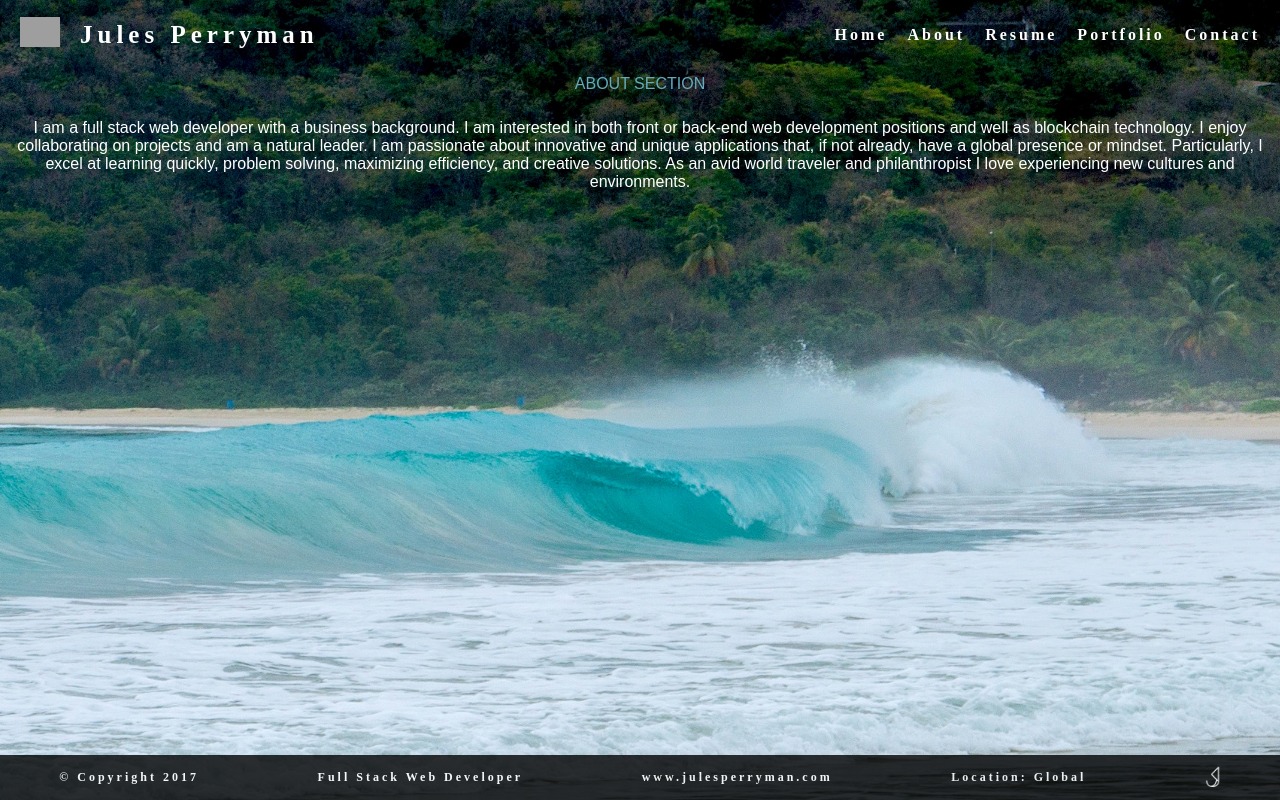
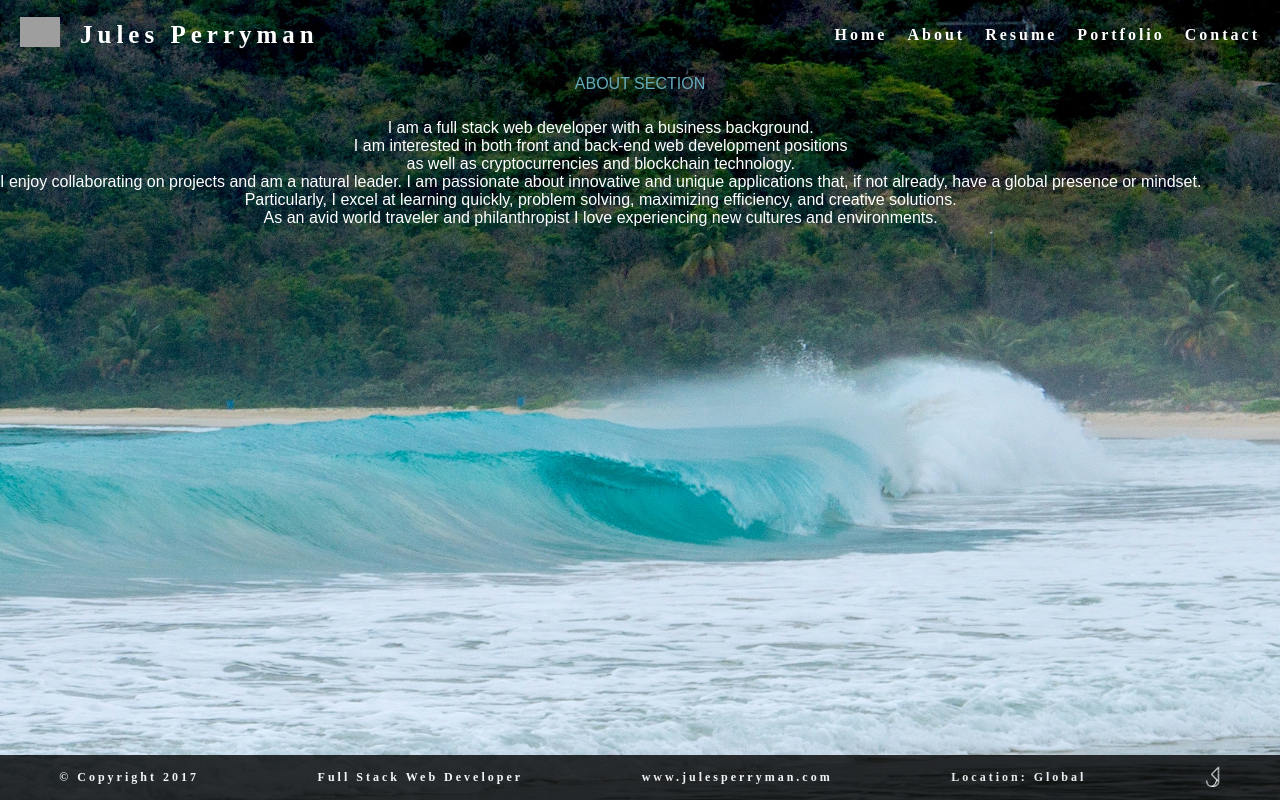
Before and after one commit to jperryman23/personal-website, a React (Create React App) app: page /About in a window 1280 px wide. Built offline with nearby package versions, Linux system fonts and the light colour scheme; grey boxes are pictures that could not be loaded.

Commit message:
added resume to website

```diff
--- a/src/components/About.js
+++ b/src/components/About.js
@@ -16,7 +16,17 @@ export default class About extends Component {
 <section className="AboutSection">
 
                     <div>
-                        <p> I am a full stack web developer with a business background. I am interested in both front or back-end web development positions and well as blockchain technology. I enjoy collaborating on projects and am a natural leader. I am passionate about innovative and unique applications that, if not already, have a global presence or mindset. Particularly, I excel at learning quickly, problem solving, maximizing efficiency, and creative solutions. As an avid world traveler and philanthropist I love experiencing new cultures and environments. </p>
+                        <p> I am a full stack web developer with a business background.
+                        <br></br>
+                        I am interested in both front and back-end web development positions
+                        <br></br>
+                        as well as cryptocurrencies and blockchain technology.
+                        <br></br>
+                        I enjoy collaborating on projects and am a natural leader.
+                        I am passionate about innovative and unique applications that, if not already, have a global presence or mindset.
+                        <br></br>
+                     Particularly, I excel at learning quickly, problem solving, maximizing efficiency, and creative solutions.
+                     <br></br>As an avid world traveler and philanthropist I love experiencing new cultures and environments. </p>
                     </div>
 
 </section>
--- a/src/components/Resume.js
+++ b/src/components/Resume.js
@@ -13,6 +13,10 @@ export default class Resume extends Component {
                         RESUME SECTION
                     </div>
 
+                    <section className="ResumeSection">
+                  <object width="1100" height="575" data="../../images/JulesPerryman-Resume.pdf" className="resume"></object>
+
+                    </section>
 
                 <Footer />
 
```
Also changed, not shown: 1 other file (tests, documents, lock files or other folders).
